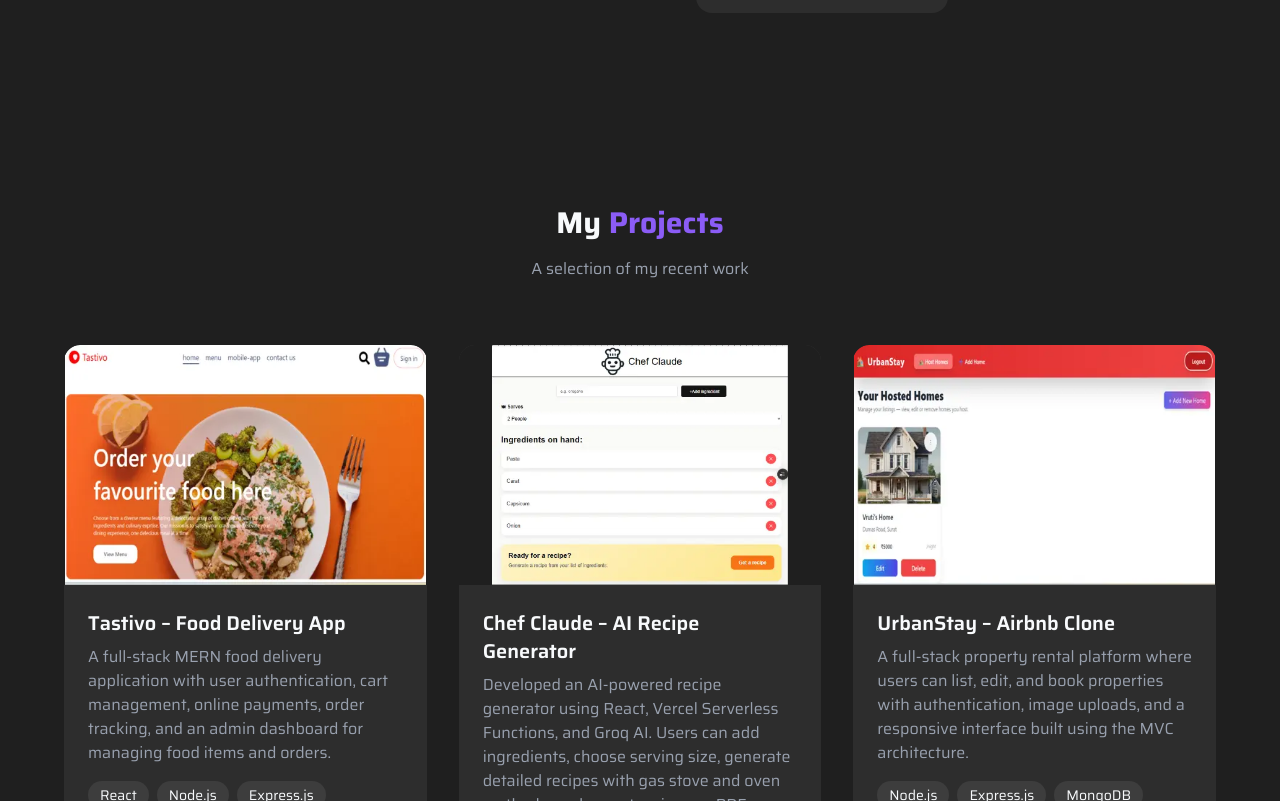
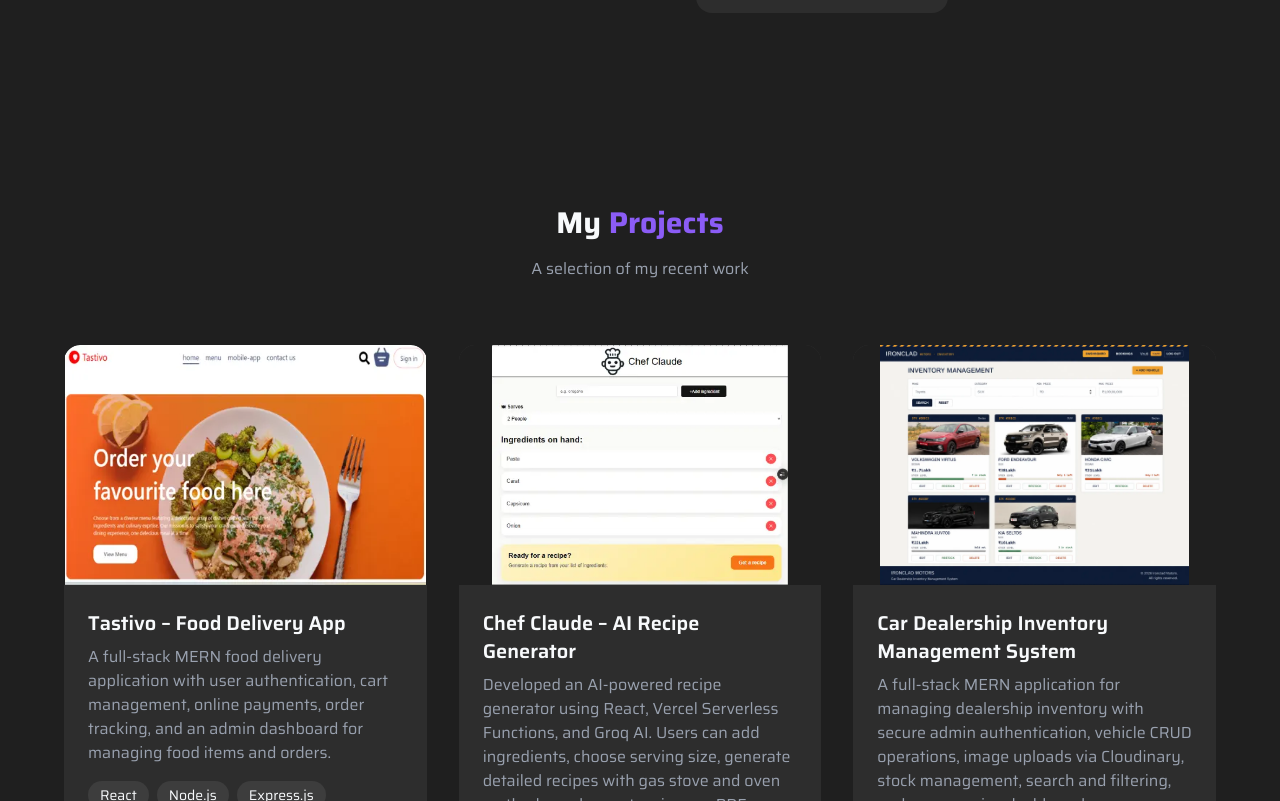
Before and after one commit to vrutigadhiya/portfolio, a React (Vite) app: page / in a window 1280 px wide. Shown: the part 1999-2800 px from the top of the page. Built offline with nearby package versions, Linux system fonts and the light colour scheme.

Commit message:
add new project Car Dealership Inventory Management System

```diff
--- a/src/assets/assets.js
+++ b/src/assets/assets.js
@@ -20,6 +20,7 @@
 import projectImg1 from "../assets/project1.webp";
 import projectImg2 from "../assets/project2.webp";
 import projectImg3 from "../assets/project3.webp";
+import projectImg4 from "../assets/project4.webp"
 
 export const assets = {
   profileImg,
@@ -116,6 +117,16 @@
     code: "https://github.com/vrutigadhiya/chef-claude-react",
   },
   {
+    title: "Car Dealership Inventory Management System",
+    description:
+      "A full-stack MERN application for managing dealership inventory with secure admin authentication, vehicle CRUD operations, image uploads via Cloudinary, stock management, search and filtering, and a responsive dashboard.",
+    image: projectImg4,
+    tech: ["React.js", "Node.js", "Express.js", "MongoDB", "Tailwind CSS"],
+    icons: [FaReact, FaNodeJs, FaDatabase, FaCloud],
+    demo: "https://car-dealership-inventory-system-plum.vercel.app/",
+    code: "https://github.com/vrutigadhiya/car-dealership-inventory-system",
+  },
+  {
     title: "UrbanStay – Airbnb Clone",
     description:
       "A full-stack property rental platform where users can list, edit, and book properties with authentication, image uploads, and a responsive interface built using the MVC architecture.",
```
Also changed, not shown: src/assets/project4.webp (added).
